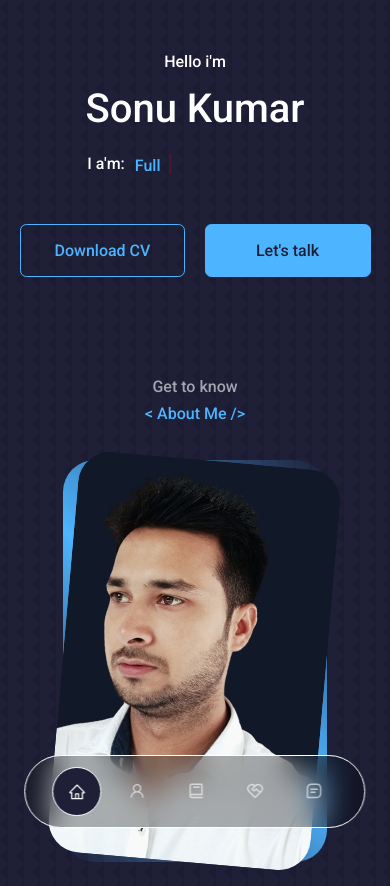
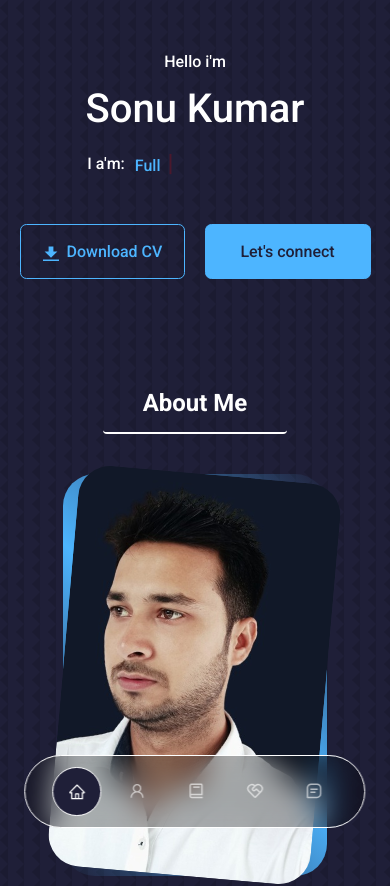
Before and after one commit to Sonu8544/sonukumar, a React (Create React App) app: page / in a window 390 px wide. Shown: the top 886 px of the page. Built offline with nearby package versions, Linux system fonts and the light colour scheme.

Commit message:
Fix button

```diff
--- a/src/components/contact/Contact.jsx
+++ b/src/components/contact/Contact.jsx
@@ -34,8 +34,6 @@ const Contact = () => {
         <button class="bg-transparent hover:bg-indigo-800 text-white text-[1.5rem] font-semibold hover:text-white py-2 px-10 border-b-2 border-solid border-white rounded">
           Let's connect
         </button>
-
-
       </div>
       <div className="container contact__container">
         <div className="contact__options">
--- a/src/components/experience/Experience.jsx
+++ b/src/components/experience/Experience.jsx
@@ -5,13 +5,16 @@ import './experience.css';
 const Experience = () => {
   return (
     <section id="experience">
-      <h5>The Skills I Have</h5>
-      <h2> &lt; Skills /&gt;</h2>
+      <div className='flex justify-center mb-10 md:mb-20' >
+        <button class="bg-transparent hover:bg-indigo-800 text-white text-[1.5rem] font-semibold hover:text-white py-2 px-10 border-b-2 border-solid border-white rounded">
+          My Skill's
+        </button>
+      </div>
       <div className="container experience__container">
         <div className="experience__frontend">
           <h3>Front-end Development</h3>
           <div className="experience__content">
-          <article className="experience__details">
+            <article className="experience__details">
               <BsFillPatchCheckFill className="experience__details-icon" />
               <h4>JavaScript</h4>
             </article>
@@ -48,7 +51,7 @@ const Experience = () => {
         <div className="experience__backend">
           <h3>Back-end Development</h3>
           <div className="experience__content">
-          <article className="experience__details">
+            <article className="experience__details">
               <BsFillPatchCheckFill className="experience__details-icon" />
               <h4>Node Js</h4>
             </article>
@@ -85,7 +88,7 @@ const Experience = () => {
         <div className="experience__backend">
           <h3>Others</h3>
           <div className="experience__content">
-          <article className="experience__details">
+            <article className="experience__details">
               <BsFillPatchCheckFill className="experience__details-icon" />
               <h4>Docker</h4>
             </article>
--- a/src/components/header/CTA.jsx
+++ b/src/components/header/CTA.jsx
@@ -5,10 +5,13 @@ const CTA = () => {
   return (
     <div className="cta">
       <a href={CV} download className="btn">
-        Download CV
+        <button class="">
+          <svg class="fill-current w-4 h-4 mr-2" xmlns="http://www.w3.org/2000/svg" viewBox="0 0 20 20"><path d="M13 8V2H7v6H2l8 8 8-8h-5zM0 18h20v2H0v-2z" /></svg>
+          <span>Download CV</span>
+        </button>
       </a>
       <a href="#contact" className="btn btn-primary">
-        Let's talk
+        Let's connect
       </a>
     </div>
   );
--- a/src/components/intro/Intro.jsx
+++ b/src/components/intro/Intro.jsx
@@ -7,8 +7,11 @@ import './intro.css';
 const Intro = () => {
   return (
     <section id="about">
-      <h5>Get to know</h5>
-      <h2>&lt; About Me /&gt;</h2>
+      <div className='flex justify-center mb-10 md:mb-20' >
+        <button class="bg-transparent hover:bg-indigo-800 text-white text-[1.5rem] font-semibold hover:text-white py-2 px-10 border-b-2 border-solid border-white rounded">
+          About Me
+        </button>
+      </div>
       <div className="container about__container">
         <div className="about__me">
           <div className="about__me-image">
--- a/src/components/portfolio/Portfolio.jsx
+++ b/src/components/portfolio/Portfolio.jsx
@@ -50,8 +50,11 @@ const Portfolio = () => {
 
   return (
     <section id="portfolio">
-      <h5>My Recent Work</h5>
-      <h2> &lt; Portfolio /&gt;</h2>
+    <div className='flex justify-center mb-10 md:mb-20' >
+        <button class="bg-transparent hover:bg-indigo-800 text-white text-[1.5rem] font-semibold hover:text-white py-2 px-10 border-b-2 border-solid border-white rounded">
+        Latest Works
+        </button>
+      </div>
       <div className="container portfolio__container">
         <div className="grid sm:grid-cols-1 md:grid-cols-2 lg:grid-cols-3  gap-10">
           {project.map((item, index) => (
--- a/src/components/testimonials/Testimonials.jsx
+++ b/src/components/testimonials/Testimonials.jsx
@@ -57,8 +57,11 @@ const Testimonials = () => {
   ];
   return (
     <section id="testmonials">
-      <h5>Feedback from my peers</h5>
-      <h2> &lt; Testimonials /&gt;</h2>
+      <div className='flex justify-center mb-10 md:mb-20' >
+        <button class="bg-transparent hover:bg-indigo-800 text-white text-[1.5rem] font-semibold hover:text-white py-2 px-10 border-b-2 border-solid border-white rounded">
+          Testimonials
+        </button>
+      </div>
       <Swiper
         className="container testimonials__container"
         modules={[Pagination, Autoplay]}
--- a/src/index.css
+++ b/src/index.css
@@ -68,13 +68,13 @@ section {
   margin-top: 8rem;
 }
 
-section > h2,
-section > h5 {
+section>h2,
+section>h5 {
   color: var(--color-light);
   text-align: center;
 }
 
-section > h2 {
+section>h2 {
   color: var(--color-primary);
   margin-bottom: 3rem;
 }
@@ -120,11 +120,11 @@ img {
   object-fit: cover;
 }
 
-svg{
+svg {
   display: inline;
 }
 
-@media screen and (max-width: 1024px){
+@media screen and (max-width: 1024px) {
   .container {
     width: var(--container-width-md);
   }
@@ -134,16 +134,20 @@ svg{
   }
 }
 
-@media screen and (max-width: 600px){
+@media screen and (max-width: 600px) {
   .container {
     width: var(--container-width-sm);
   }
 
-  section > h2 {
+  section>h2 {
     margin-bottom: 2rem;
   }
 
-  .btn{
+  .btn {
     width: 100%;
   }
+
+  .btn {
+    padding: 13px 0px;
+  }
 }
```
